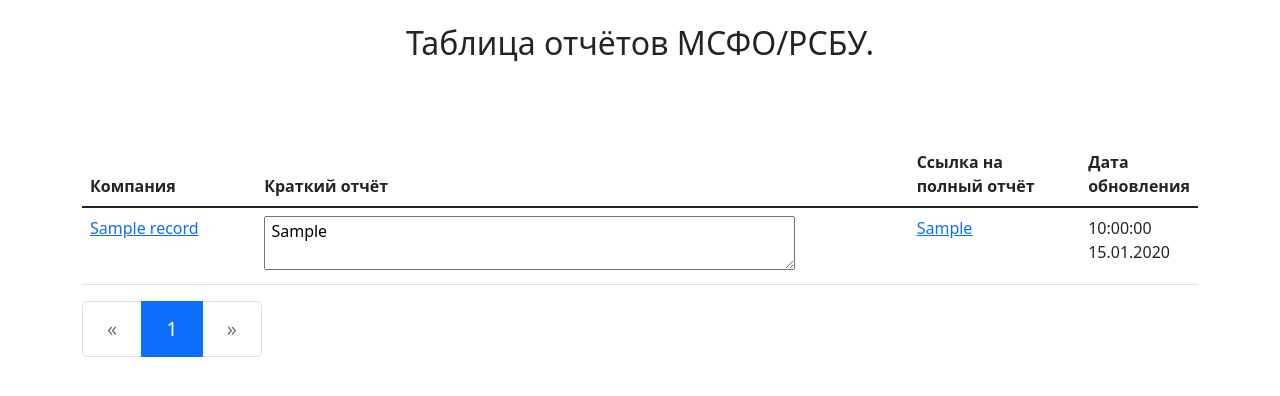
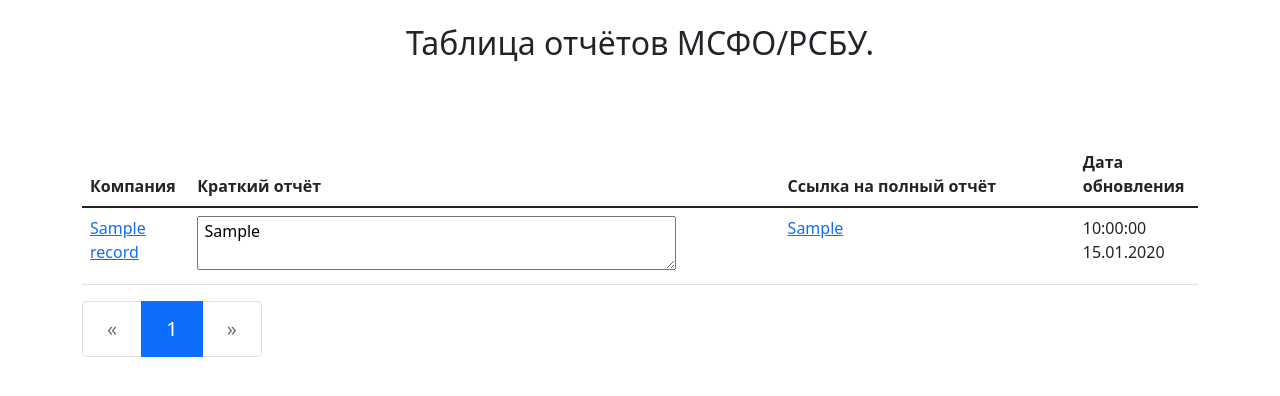
Before and after one commit to wwwAiru/web-msfo-stock-bot, a Flask app: page /msfo_records/ in a window 1280 px wide. Shown: the part 56-452 px from the top of the page. Run offline with Flask 2, Linux system fonts and the light colour scheme; a user stored in the database is signed in; tables that the repository leaves empty hold one stand-in row (values such as "Sample post"); parts of the project's set-up code (start-up, migrations or seed data) failed here and were passed over.

Commit message:
подкрутил фронт таблицы

```diff
--- a/msfo_records/templates/msfo_records/index.html
+++ b/msfo_records/templates/msfo_records/index.html
@@ -58,7 +58,7 @@
     для этого в функцию record_detail из вью msfo_records передаёт аргумент slug которому присваивается значение
     поля slug объекта record, перейдя по ссылке мы попадём на страницу детальной информации о компании -->
     <tr>
-        <td class="col-2"><a href="{{ url_for('msfo_records.record_detail', slug=record.slug) }}">
+        <td class="col-1"><a href="{{ url_for('msfo_records.record_detail', slug=record.slug) }}">
             {{ record.company_name }}</a>
         </td>
         {% if current_user.has_role('admin') or current_user.has_role('editor') %}
@@ -71,7 +71,7 @@
             </button>
         </td>
         {% endif %}
-        <td class="col-8"><textarea readonly class="col-10"> {{ record.short_info }}</textarea></td>
+        <td class="col-6"><textarea readonly class="col-10"> {{ record.short_info }}</textarea></td>
         <td class="col-3"><a href="{{ record.long_info }}">{{ record.long_info }}</a></td>
 
         <!--тут небольшое форматирование вывода даты, мне удобно в формате: день.месяц.год
```
